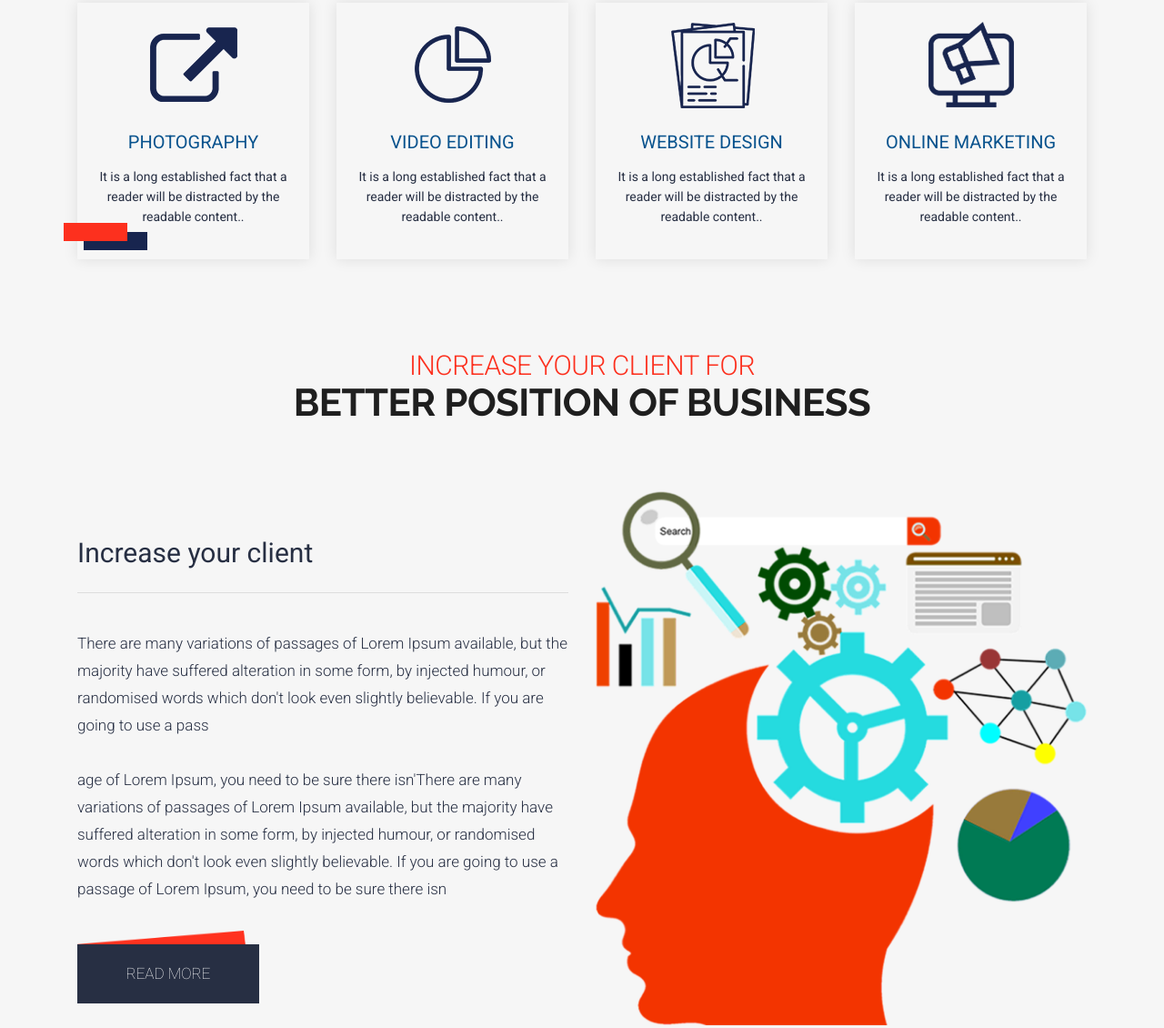
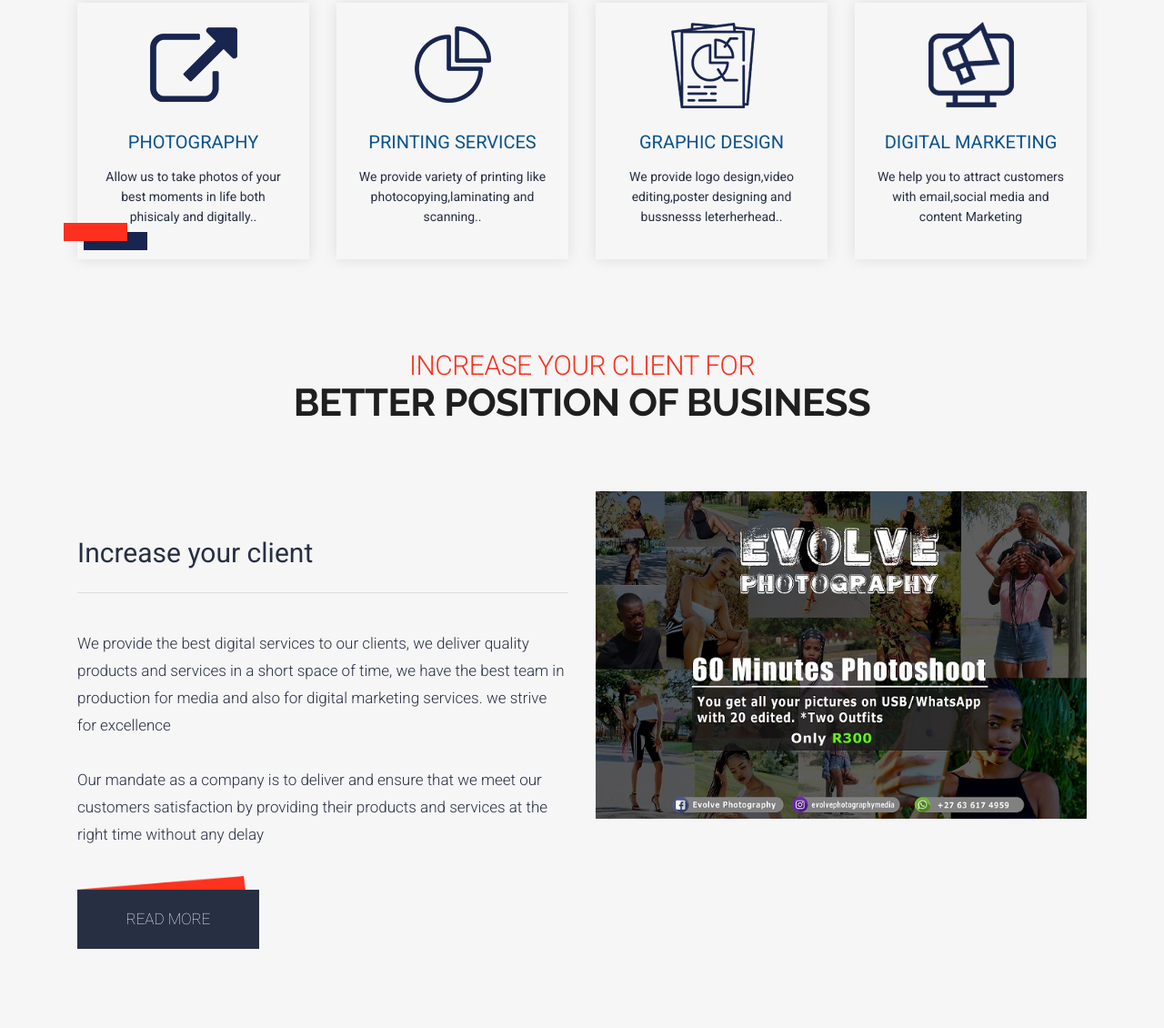
Before and after one commit to WalterDeveloper/Evolve-Marketing, a plain HTML site: page about.html in a window 1280 px wide. Shown: the part 367-1497 px from the top of the page at 91% size. Drawn offline with Linux system fonts and the light colour scheme; some packages are replaced by stand-ins of ours.

Commit message:
Second Commit

```diff
--- a/about.html
+++ b/about.html
@@ -89,7 +89,7 @@
                          <h4>Photography</h4>
                       </div>
                       <div class="full">
-                        <p>It is a long established fact that a reader will be distracted by the readable content..</p>
+                        <p>Allow us to take photos of your best moments in life both phisicaly and digitally..</p>
                       </div>
                   </div>
                </div>
@@ -100,10 +100,10 @@
                          <img class="default-none" src="images/icon_2w.png" alt="#" />
                       </div>
                       <div class="full">
-                         <h4>Video Editing</h4>
+                         <h4>Printing Services</h4>
                       </div>
                       <div class="full">
-                        <p>It is a long established fact that a reader will be distracted by the readable content..</p>
+                        <p>We provide variety of printing like photocopying,laminating and scanning..</p>
                       </div>
                   </div>
                </div>
@@ -114,10 +114,10 @@
                          <img class="default-none" src="images/icon_3w.png" alt="#" />
                       </div>
                       <div class="full">
-                         <h4>WEBSITE DESIGN</h4>
+                         <h4>GRAPHIC DESIGN</h4>
                       </div>
                       <div class="full">
-                        <p>It is a long established fact that a reader will be distracted by the readable content..</p>
+                        <p>We provide logo design,video editing,poster designing and bussnesss leterherhead..</p>
                       </div>
                   </div>
                </div>
@@ -128,10 +128,10 @@
                          <img class="default-none" src="images/icon_4w.png" alt="#" />
                       </div>
                       <div class="full">
-                         <h4>Online marketing</h4>
+                         <h4>Digital marketing</h4>
                       </div>
                       <div class="full">
-                        <p>It is a long established fact that a reader will be distracted by the readable content..</p>
+                        <p>We help you to attract customers with email,social media and content Marketing</p>
                       </div>
                   </div>
                </div>
@@ -157,7 +157,8 @@
                         <div class="heading_small">
                           <h4>Increase your client</h4>
                         </div>
-                        <p>There are many variations of passages of Lorem Ipsum available, but the majority have suffered alteration in some form, by injected humour, or randomised words which don't look even slightly believable. If you are going to use a pass<br><br>age of Lorem Ipsum, you need to be sure there isn'There are many variations of passages of Lorem Ipsum available, but the majority have suffered alteration in some form, by injected humour, or randomised words which don't look even slightly believable. If you are going to use a passage of Lorem Ipsum, you need to be sure there isn</p>
+                        <p>We provide the best digital services to our clients, we deliver quality products and services in a short space of time, we have the best team in production for media and also for digital marketing services. we strive for excellence<br>
+                           <br>Our mandate as a company is to deliver and ensure that we meet our customers satisfaction by providing their products and services at the right time without any delay</p>
                       </div>
                       <div class="full margin-top_30">
                         <a class="readmore_bt" href="about.html">Read More</a>
@@ -165,7 +166,7 @@
                   </div>
                   <div class="col-xs-6 col-sm-6 col-md-6 col-lg-6">
                      <div class="full text_align_center">
-                        <img class="img-responsive" src="images/f1.png" alt="#" />
+                        <img class="img-responsive" src="images/f1.jpg" alt="#" />
                       </div>
                   </div>
                </div>
@@ -188,7 +189,7 @@
 
                   <div class="col-lg-3 col-md-6 col-sm-6 white_fonts">
                      <div class="full footer_blog f_icon_1">
-                         <p>Address<br><small>151 Ho Ba Kien Street,<br>Ward 15, District 10,<br>Ho Chi Minh City, Vietnam</small></p>
+                         <p>Address<br><small>Witbank<br>Hlalanikahle 329, Extension 3,<br>Emalahleni, 1039</small></p>
                      </div>
                   </div>
 
@@ -200,7 +201,7 @@
 
                   <div class="col-lg-3 col-md-6 col-sm-6 white_fonts">
                      <div class="full footer_blog f_icon_3">
-                         <p>Email<br><small>support@sofbox.com<br>24 X 7 online support</small></p>
+                         <p>Email<br><small>support@evovle.co.za<br>24 X 7 online support</small></p>
                      </div>
                   </div>
 
```
Also changed, not shown: contact.html (+2 -2 lines), index.html (+10 -10 lines), services.html (+9 -9 lines), images/album2.jpg (added), images/blog1.jpg (added), images/blog1.png (added), images/blog2.jpg (added), images/blog2hh.jpg (added), images/blog3.jpg (added), images/blog4.jpg (added), images/f1.jpg (added), images/ffdfd.jpg (added), images/fgdgfhfghfd.jpg (added), images/gfg.png (added), 1 more files.
